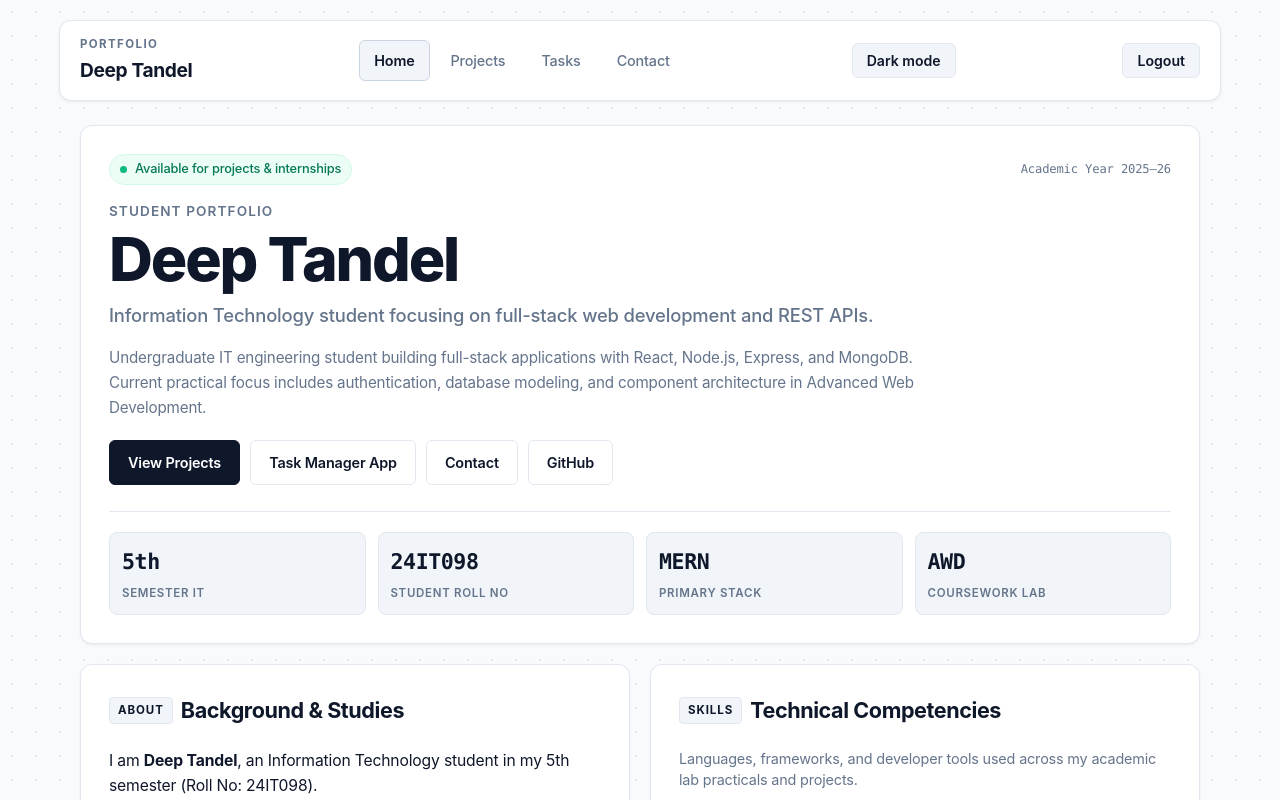
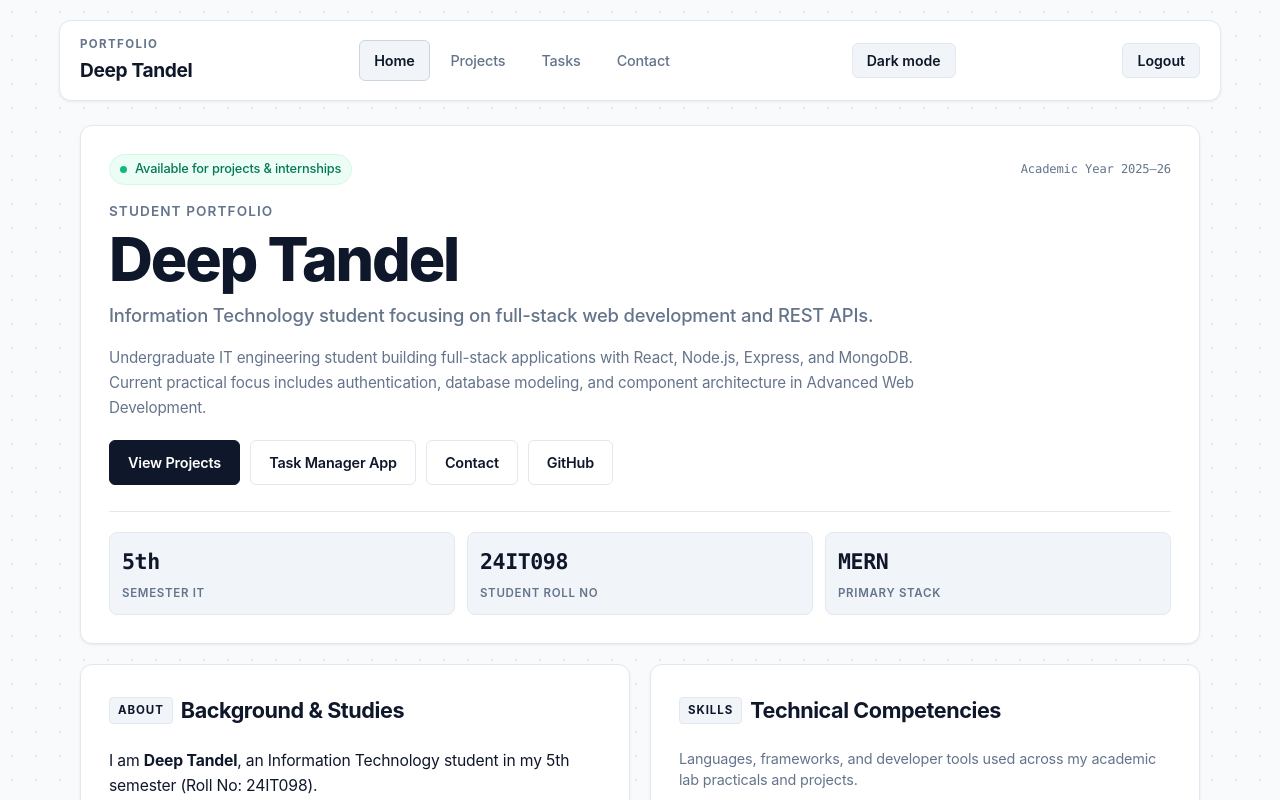
Before and after one commit to DeepTandel045/portfolio-24it098, a React (Vite) app: page / in a window 1280 px wide. Shown: the top 800 px of the page. Built offline with nearby package versions, Linux system fonts and the light colour scheme.

Commit message:
Remove AWD coursework lab stat badge from home hero

```diff
--- a/src/App.css
+++ b/src/App.css
@@ -377,7 +377,7 @@ html.theme-dark .status-indicator {
 
 .hero-stats-grid {
   display: grid;
-  grid-template-columns: repeat(4, 1fr);
+  grid-template-columns: repeat(auto-fit, minmax(140px, 1fr));
   gap: 12px;
   margin-top: 10px;
   padding-top: 20px;
--- a/src/components/home.jsx
+++ b/src/components/home.jsx
@@ -9,7 +9,6 @@ function Home({ skills }) {
     { value: '5th', label: 'Semester IT' },
     { value: '24IT098', label: 'Student Roll No' },
     { value: 'MERN', label: 'Primary Stack' },
-    { value: 'AWD', label: 'Coursework Lab' },
   ]
 
   return (
```
